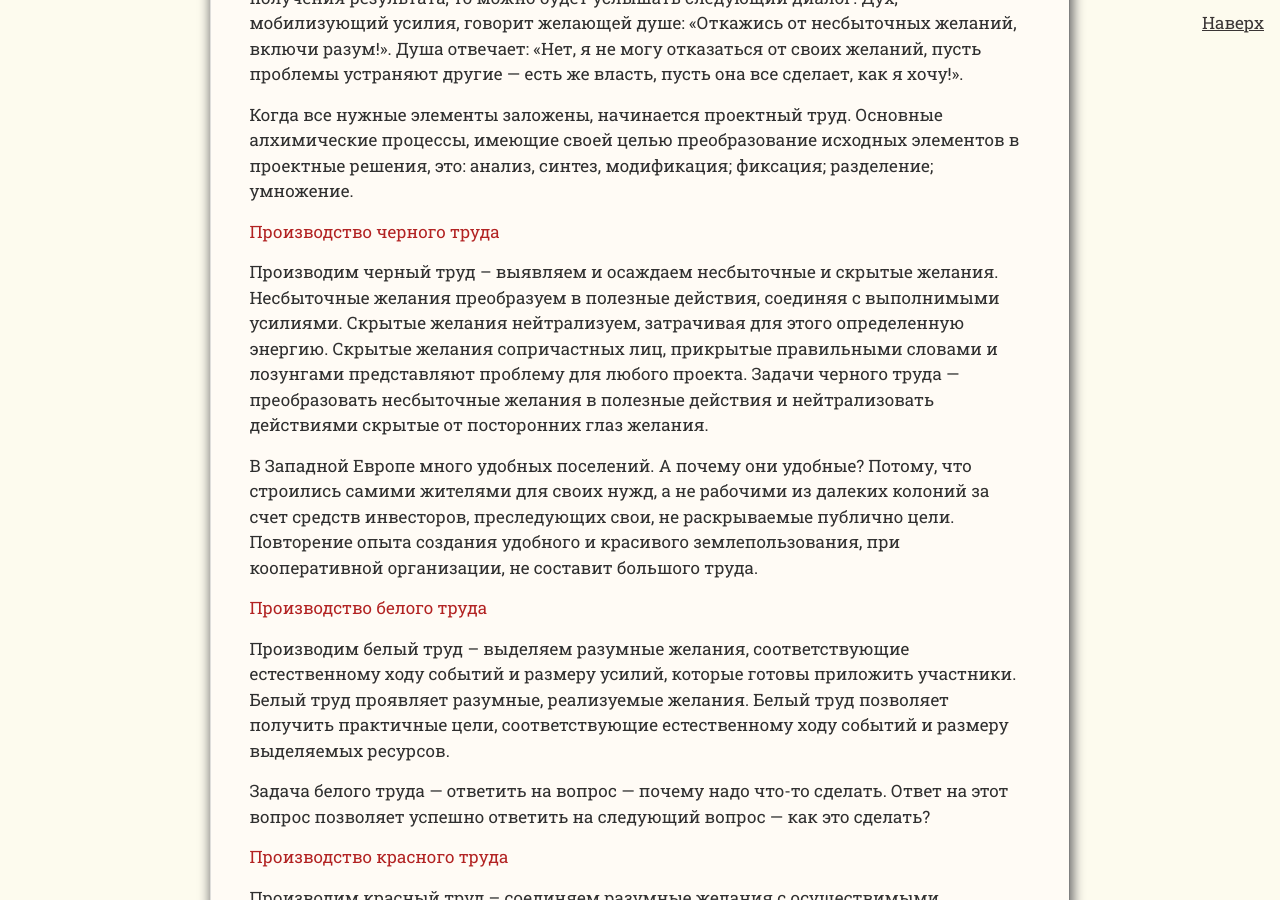
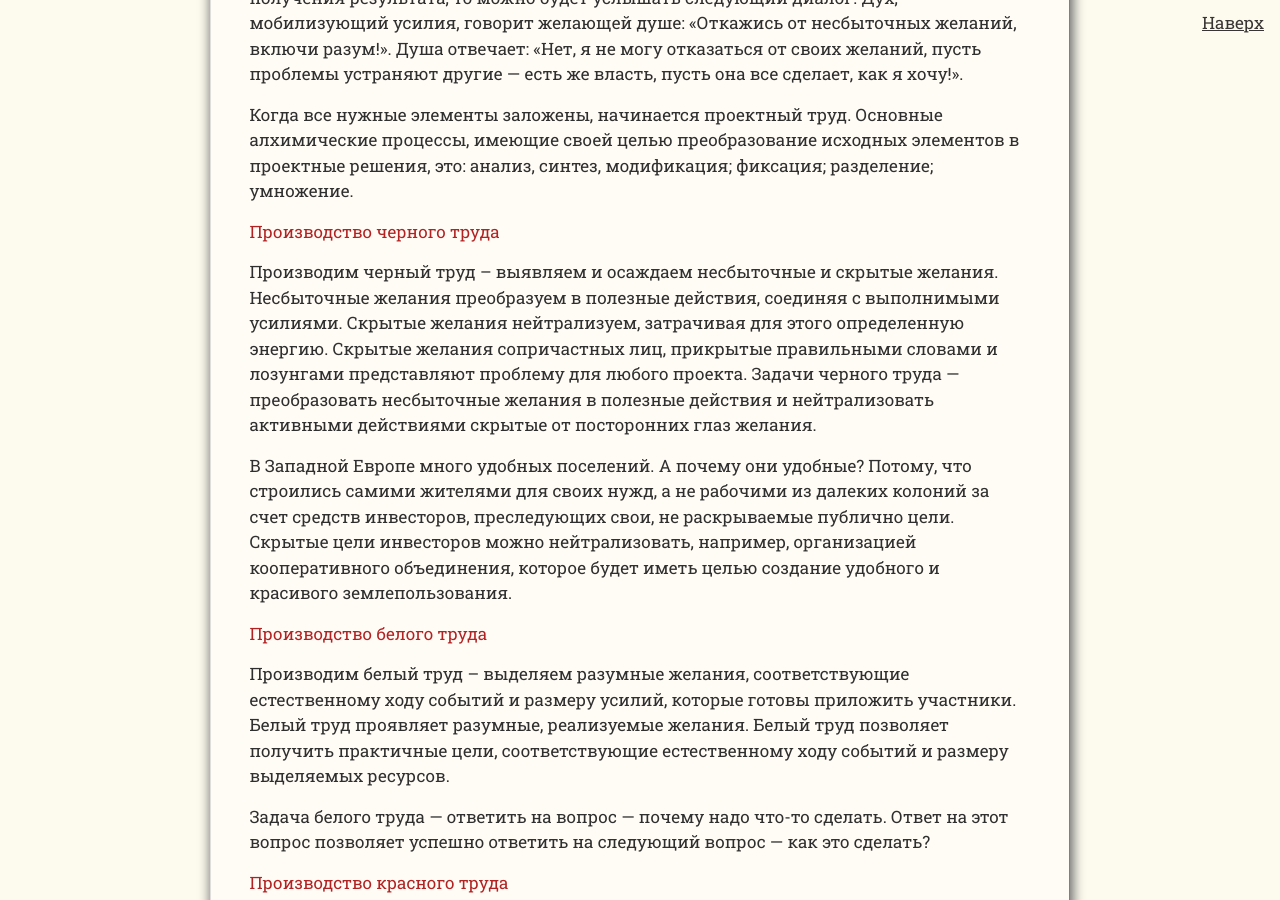
Before and after one commit to SergSi/land-use-art, a Jekyll site: the page built from _posts/2024-10-25-alchemy.md, in a window 1280 px wide and 900 px high, scrolled down 5632 px. Built offline with Jekyll 4.4.1, drawn with Linux system fonts in a browser that asks for light colours; some web fonts are replaced.

Commit message:
Update 2024-10-25-alchemy.md

```diff
--- a/_posts/2024-10-25-alchemy.md
+++ b/_posts/2024-10-25-alchemy.md
@@ -97,9 +97,9 @@ file-1="article/alch_symbol.jpg" caption-1="Основные алхимичес
 
 **Производство черного труда**
 
-Производим черный труд – выявляем и осаждаем несбыточные и скрытые желания.  Несбыточные желания преобразуем в полезные действия, соединяя с выполнимыми усилиями. Скрытые желания нейтрализуем, затрачивая для этого определенную энергию. Скрытые желания сопричастных лиц, прикрытые правильными словами и лозунгами представляют проблему для любого проекта.  Задачи черного труда — преобразовать несбыточные желания в полезные действия и нейтрализовать действиями скрытые от посторонних глаз желания.
+Производим черный труд – выявляем и осаждаем несбыточные и скрытые желания.  Несбыточные желания преобразуем в полезные действия, соединяя с выполнимыми усилиями. Скрытые желания нейтрализуем, затрачивая для этого определенную энергию. Скрытые желания сопричастных лиц, прикрытые правильными словами и лозунгами представляют проблему для любого проекта.  Задачи черного труда — преобразовать несбыточные желания в полезные действия и нейтрализовать активными действиями скрытые от посторонних глаз желания.
 
-В Западной Европе много удобных поселений. А почему они удобные? Потому, что строились самими жителями для своих нужд, а не рабочими из далеких колоний за счет средств инвесторов, преследующих свои, не раскрываемые публично цели. Повторение опыта создания удобного и красивого землепользования, при кооперативной организации, не составит большого труда.
+В Западной Европе много удобных поселений. А почему они удобные? Потому, что строились самими жителями для своих нужд, а не рабочими из далеких колоний за счет средств инвесторов, преследующих свои, не раскрываемые публично цели. Скрытые цели инвесторов можно нейтрализовать, например, организацией кооперативного объединения, которое будет иметь целью создание удобного и красивого землепользования.
 
 **Производство белого труда**
 
```
